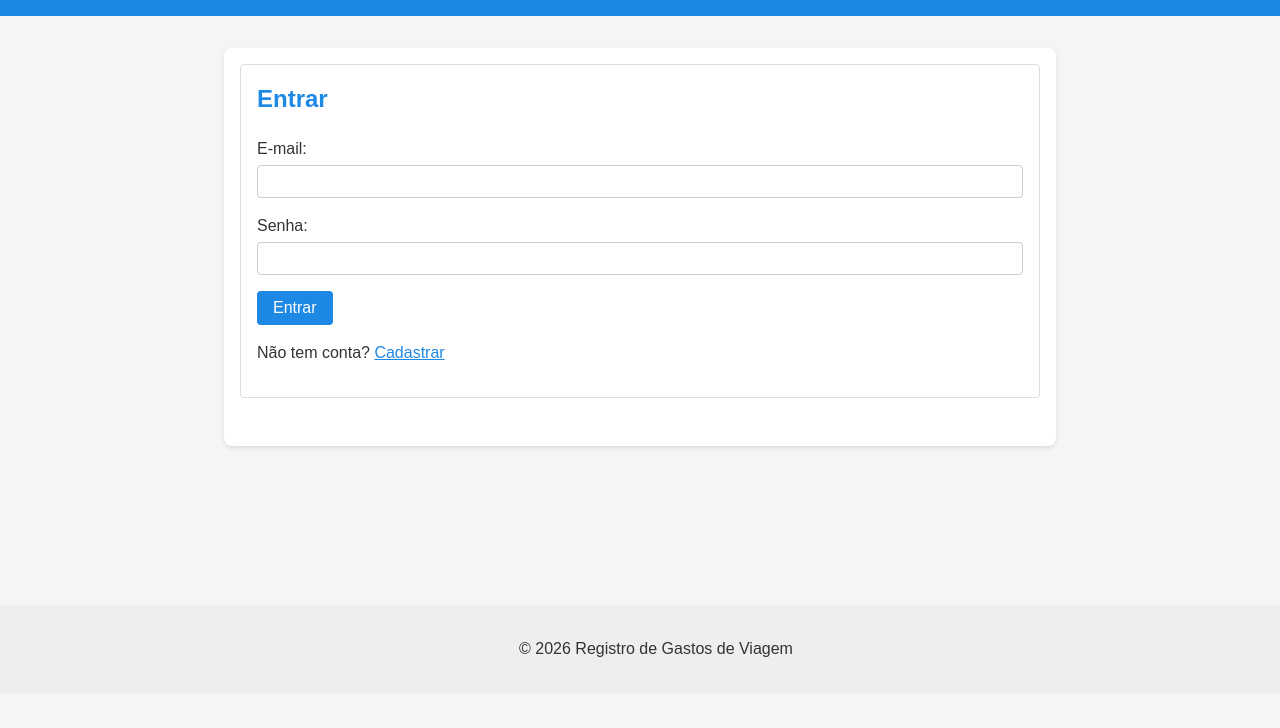
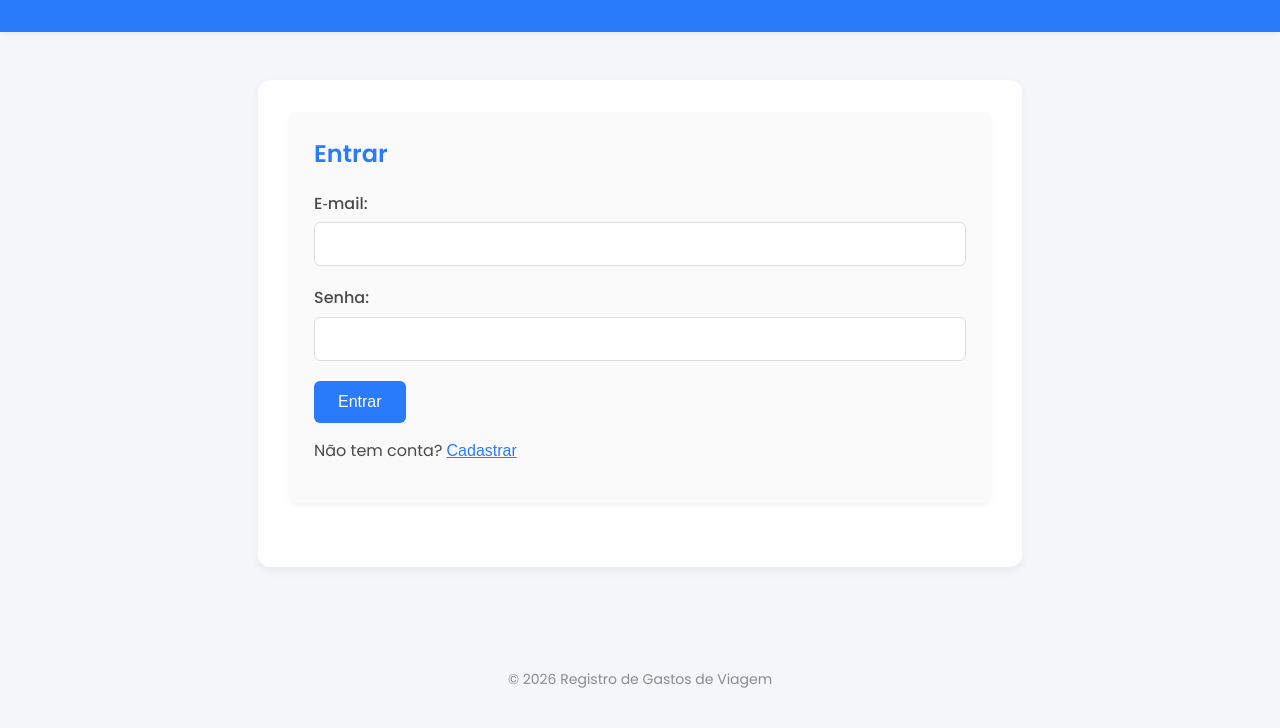
Before and after one commit to Megaestudos/Controle-de-gastos, a plain HTML site: page index.html in a window 1280 px wide. Shown: the part 107-835 px from the top of the page. Before the commit the page ends 800 px from the top, so only its background shows below. Drawn offline with Linux system fonts and the light colour scheme; no server answers.

Commit message:
style.css

```diff
--- a/style.css
+++ b/style.css
@@ -1,125 +1,145 @@
 /* Estilos gerais para a página do app de gastos de viagem */
+/* Base e tipografia */
 body {
-  font-family: Arial, Helvetica, sans-serif;
+  font-family: 'Poppins', Arial, Helvetica, sans-serif;
   margin: 0;
   padding: 0;
-  background-color: #f5f5f5;
-  color: #333;
+  background-color: #f5f6fa;
+  color: #4a4a4a;
   line-height: 1.5;
 }
 
 header {
-  background-color: #1e88e5;
-  color: white;
-  padding: 1rem;
+  background-color: #2a7afc;
+  color: #fff;
+  padding: 1.5rem;
   text-align: center;
+  box-shadow: 0 2px 6px rgba(0,0,0,0.05);
 }
 
 main {
-  max-width: 800px;
-  margin: 2rem auto;
-  padding: 1rem;
-  background-color: white;
-  border-radius: 8px;
-  box-shadow: 0 2px 4px rgba(0,0,0,0.1);
+  max-width: 700px;
+  margin: 3rem auto 4rem auto;
+  padding: 2rem;
+  background-color: #ffffff;
+  border-radius: 12px;
+  box-shadow: 0 4px 10px rgba(0,0,0,0.05);
 }
 
 footer {
   text-align: center;
-  padding: 1rem;
-  background-color: #eee;
-  position: fixed;
-  bottom: 0;
-  width: 100%;
+  padding: 1.5rem;
+  background-color: transparent;
+  color: #8c8c8c;
+  font-size: 0.875rem;
 }
 
 /* Estilos para seções de autenticação e gasto */
+
+/* Containers de autenticação e seção de gastos */
 .auth-container {
   margin-bottom: 2rem;
-  padding: 1rem;
-  border: 1px solid #ddd;
-  border-radius: 4px;
+  padding: 1.5rem;
+  border: none;
+  border-radius: 8px;
+  box-shadow: 0 2px 6px rgba(0,0,0,0.05);
+  background-color: #fafafa;
 }
 
 h2 {
   margin-top: 0;
-  color: #1e88e5;
+  color: #2a7afc;
+  font-weight: 600;
 }
 
 .form-group {
-  margin-bottom: 1rem;
+  margin-bottom: 1.25rem;
 }
 
 label {
   display: block;
-  margin-bottom: 0.25rem;
+  margin-bottom: 0.4rem;
+  font-weight: 500;
 }
 
 input[type="email"],
 input[type="password"],
 input[type="number"],
-input[type="text"] {
+input[type="text"],
+input[type="date"] {
   width: 100%;
-  padding: 0.5rem;
-  border: 1px solid #ccc;
-  border-radius: 4px;
+  padding: 0.75rem;
+  border: 1px solid #ddd;
+  border-radius: 6px;
   box-sizing: border-box;
+  font-size: 1rem;
+  transition: border-color 0.2s ease;
+}
+
+input[type="email"]:focus,
+input[type="password"]:focus,
+input[type="number"]:focus,
+input[type="text"]:focus,
+input[type="date"]:focus {
+  border-color: #2a7afc;
+  outline: none;
 }
 
 button {
-  background-color: #1e88e5;
-  color: white;
+  background-color: #2a7afc;
+  color: #fff;
   border: none;
-  padding: 0.5rem 1rem;
+  padding: 0.75rem 1.5rem;
   font-size: 1rem;
-  border-radius: 4px;
+  border-radius: 6px;
   cursor: pointer;
+  transition: background-color 0.2s ease;
 }
 
 button:hover {
-  background-color: #1565c0;
+  background-color: #1960d8;
 }
 
-/* Estilização para lista de top gastos */
+/* Estilização para a área de resultados */
 .results {
   margin-top: 2rem;
 }
 
-#top-expenses {
-  list-style-type: none;
-  padding-left: 0;
-}
-
-#top-expenses li {
-  padding: 0.5rem 0;
-  border-bottom: 1px solid #eee;
-}
-
-#total-sum {
-  margin-top: 1rem;
-  font-weight: bold;
-}
-
-/* Lista completa de despesas */
+#top-expenses,
 #expenses-list {
   list-style-type: none;
   padding-left: 0;
 }
 
+#top-expenses li,
 #expenses-list li {
   padding: 0.5rem 0;
   border-bottom: 1px solid #eee;
+  display: flex;
+  justify-content: space-between;
+  align-items: center;
+}
+
+#total-sum {
+  margin-top: 1.5rem;
+  font-weight: 600;
+  color: #333;
 }
 
 /* Botão de exclusão para cada gasto */
 .delete-button {
-  margin-left: 0.5rem;
+  margin-left: 1rem;
   color: #e53935;
   background: none;
   border: none;
   cursor: pointer;
-  font-size: 0.9rem;
+  font-size: 0.875rem;
   text-decoration: underline;
+  transition: color 0.2s ease;
+}
+
+.delete-button:hover {
+  color: #c62828;
 }
 
 /* Botões que se comportam como links (para alternar entre login e cadastro) */
@@ -127,8 +147,9 @@ button:hover {
   background: none;
   border: none;
   padding: 0;
-  color: #1e88e5;
+  color: #2a7afc;
   text-decoration: underline;
   cursor: pointer;
   font-size: 1rem;
+  margin: 0;
 }
```
